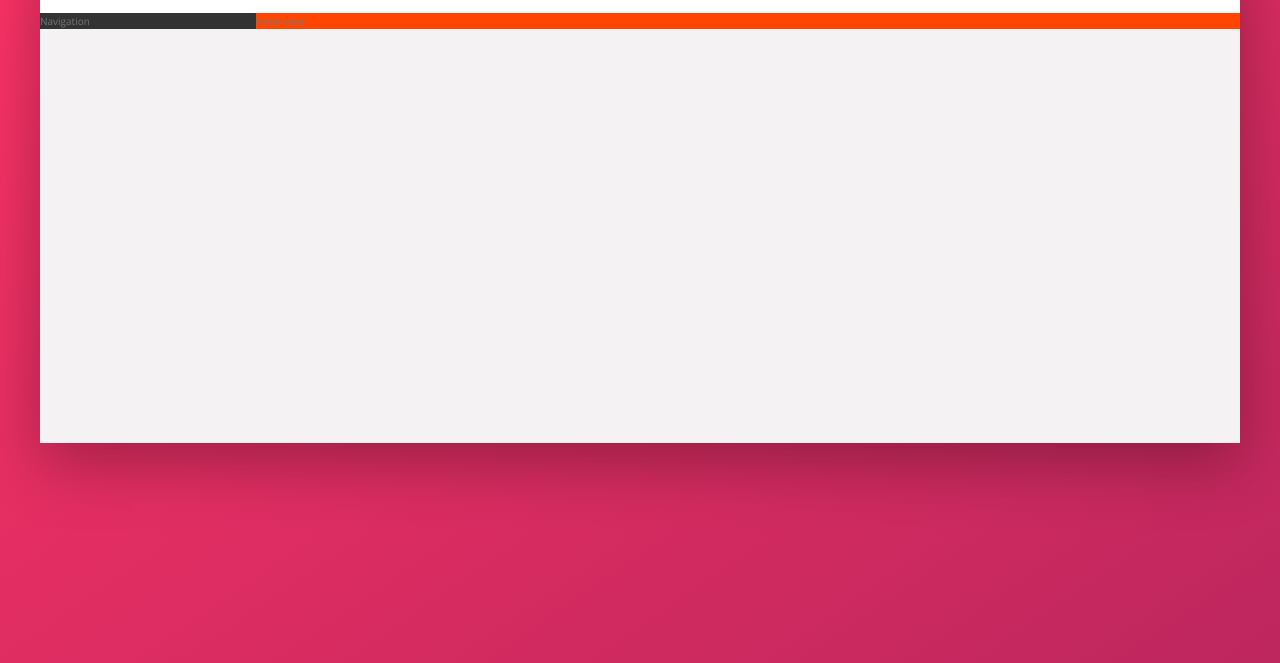
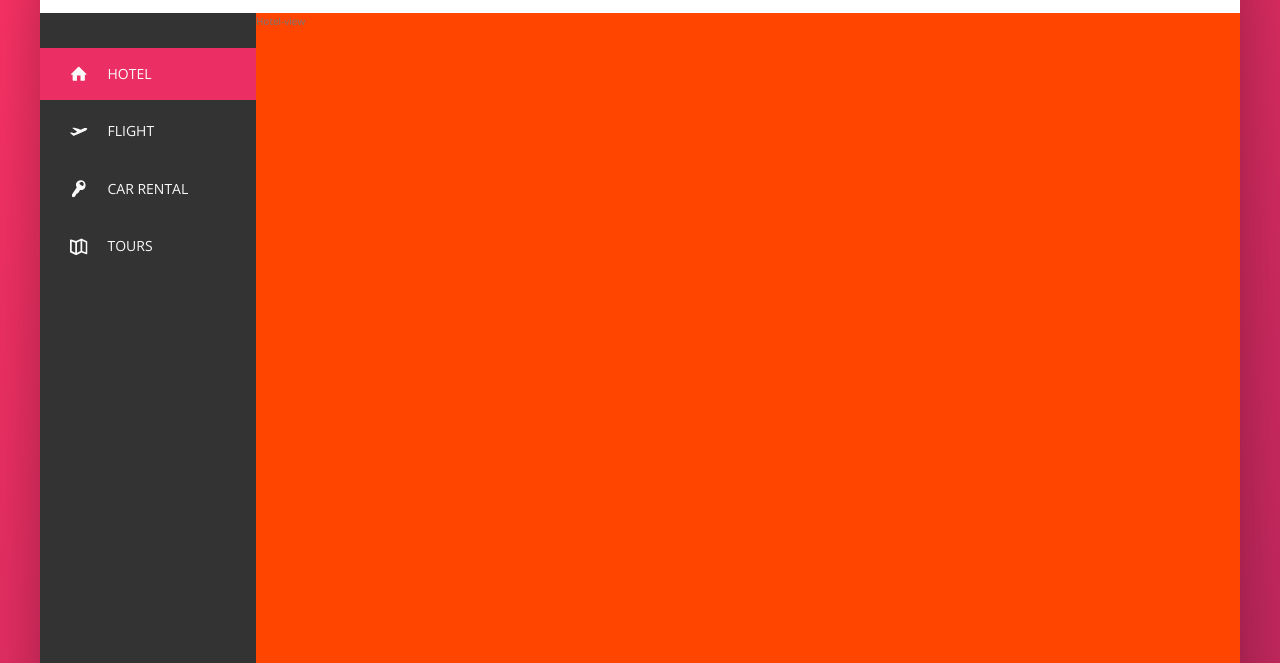
Before and after one commit to GeorgeShegera/Trillo_Layout, a website: page index.html in a window 1280 px wide. Shown: the part 137-800 px from the top of the page. Drawn offline with nearby package versions, Linux system fonts and the light colour scheme.

Commit message:
Navigation

```diff
--- a/index.html
+++ b/index.html
@@ -58,7 +58,46 @@
         </nav>
       </header>
       <div class="content">
-        <nav class="sidebar">Navigation</nav>
+        <nav class="sidebar">
+          <ul class="side-nav">
+            <li class="side-nav__item side-nav__item_active">
+              <a href="#" class="side-nav__link">
+                <svg class="side-nav__icon">
+                  <use xlink:href="img/sprite.svg#icon-home"></use>
+                </svg>
+                <span>Hotel</span>
+              </a>
+            </li>
+            <li class="side-nav__item">
+              <a href="#" class="side-nav__link">
+                <svg class="side-nav__icon">
+                  <use xlink:href="img/sprite.svg#icon-aircraft-take-off"></use>
+                </svg>
+                <span>Flight</span>
+              </a>
+            </li>
+            <li class="side-nav__item">
+              <a href="#" class="side-nav__link">
+                <svg class="side-nav__icon">
+                  <use xlink:href="img/sprite.svg#icon-key"></use>
+                </svg>
+                <span>Car rental</span>
+              </a>
+            </li>
+            <li class="side-nav__item">
+              <a href="#" class="side-nav__link">
+                <svg class="side-nav__icon">
+                  <use xlink:href="img/sprite.svg#icon-map"></use>
+                </svg>
+                <span>Tours</span>
+              </a>
+            </li>
+          </ul>
+
+          <div class="legal">
+            &copy; 2024 by trillo. Designed by Jonas Schmedman
+          </div>
+        </nav>
         <main class="hotel-view">Hotel-view</main>
       </div>
     </div>
--- /dev/null
+++ b/sass/components/_legal-text.scss
@@ -0,0 +1,6 @@
+.legal {
+  color: var(--color-grey-light-4);
+  font-size: 1.2rem;
+  text-align: center;
+  padding: 2.5rem;
+}
--- a/sass/layout/_content.scss
+++ b/sass/layout/_content.scss
@@ -6,11 +6,18 @@
   background-color: var(--color-grey-dark-1);
 
   flex: 0 0 18%;
+
+  display: flex;
+  flex-direction: column;
+  justify-content: space-between;
 }
 
 .hotel-view {
   background-color: #fff;
+
+  // Test
   background-color: orangered;
+  height: 80rem;
 
   flex: 1;
 }
--- /dev/null
+++ b/sass/layout/_side-navigation.scss
@@ -0,0 +1,56 @@
+.side-nav {
+  font-size: 1.4rem;
+  list-style: none;
+  margin-top: 3.5rem;
+
+  &__item {
+    position: relative;
+
+    &:not(:last-child) {
+      margin-bottom: 0.5rem;
+    }
+
+    &::before {
+      content: "";
+      position: absolute;
+      top: 0;
+      left: 0;
+      height: 100%;
+      width: 3px;
+      background-color: var(--color-primary);
+      transform: scaleY(0);
+      transition: transform 0.2s, width 0.4s cubic-bezier(1, 0, 0, 1) 0.2s,
+        background-color 0.1s;
+    }
+
+    &:hover::before,
+    &_active::before {
+      transform: scaleY(1);
+      width: 100%;
+    }
+
+    &:active::before {
+      background-color: var(--color-primary-light);
+    }
+  }
+
+  &__link:link,
+  &__link:visited {
+    position: relative;
+    z-index: 10;
+    color: var(--color-grey-light-1);
+    text-decoration: none;
+    text-transform: uppercase;
+    padding: 1.5rem 3rem;
+
+    display: flex;
+    align-items: center;
+  }
+
+  &__icon {
+    width: 1.75rem;
+    height: 1.75rem;
+    margin-right: 2rem;
+    fill: currentColor;
+  }
+}
--- a/sass/main.scss
+++ b/sass/main.scss
@@ -12,8 +12,10 @@
 @import "layout/header";
 @import "layout/content";
 @import "layout/layout";
+@import "layout/side-navigation";
 
 // components
+@import "components/legal-text";
 @import "components/logo";
 @import "components/search";
 @import "components/user-nav";
```
Also changed, not shown: css/style.css.
